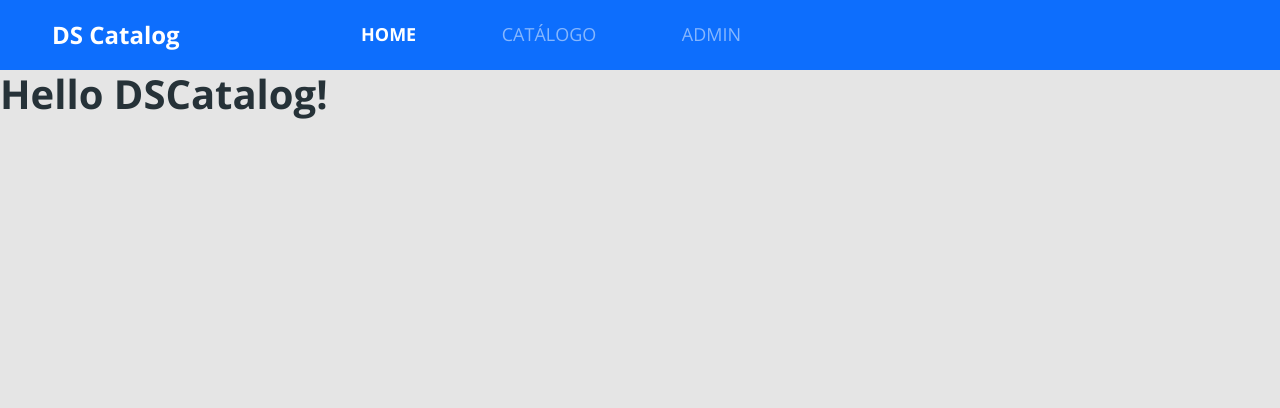
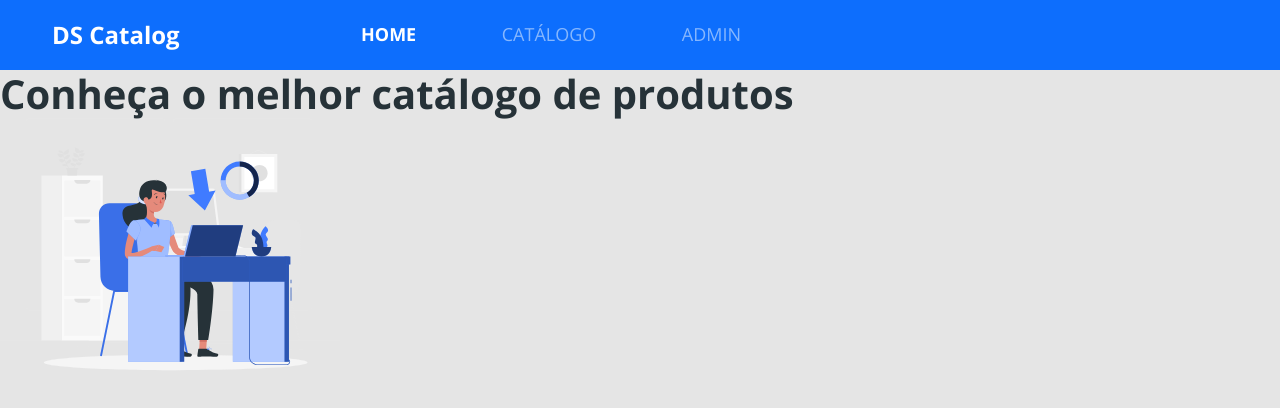
Before and after one commit to edsonfilho93/dscatalog, a React (Create React App) app in the folder frontweb/: page / in a window 1280 px wide. Shown: the top 408 px of the page. Built offline with nearby package versions, Linux system fonts and the light colour scheme.

Commit message:
main components

```diff
--- a/frontweb/src/App.tsx
+++ b/frontweb/src/App.tsx
@@ -1,14 +1,10 @@
-import NavBar from 'components/NavBar';
-import './assets/styles/custom.scss';
-import './App.css';
+import "./assets/styles/custom.scss";
+import "./App.css";
+import Home from "pages/Home";
 
 function App() {
   return (
-    <>
-      <NavBar />
-
-      <h1>Hello DSCatalog!</h1>
-    </>
+  <Home />
   );
 }
 
--- /dev/null
+++ b/frontweb/src/pages/Home/index.tsx
@@ -0,0 +1,22 @@
+import { ReactComponent as MainImage } from "assets/images/main-image.svg";
+import NavBar from "components/NavBar";
+
+const Home = () => {
+  return (
+    <>
+      <NavBar />
+      <div className="home-container">
+        <div className="home-card">
+          <div className="home-content-container">
+            <h1>Conheça o melhor catálogo de produtos</h1>
+          </div>
+          <div className="home-image-container">
+            <MainImage />
+          </div>
+        </div>
+      </div>
+    </>
+  );
+};
+
+export default Home;
```
Also changed, not shown: frontweb/src/assets/images/main-image.svg (added).
